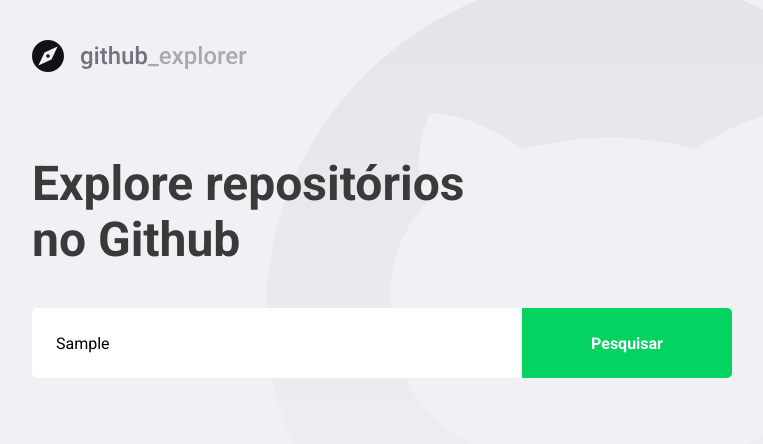
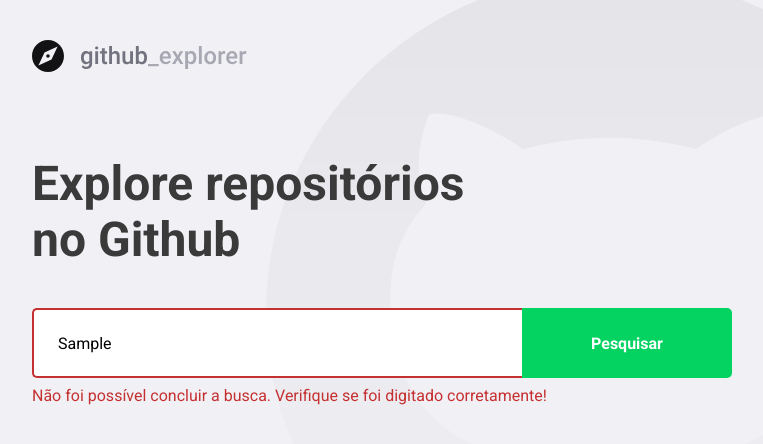
Before and after one commit to RafaelGSantana/github-explorer-react-typescript, a React (Create React App) app: page / in a window 1280 px wide. Both pictures are taken after typing "Sample" into the empty fields and a click on the button "Pesquisar". Shown: the top 444 px of the page, without its empty margins (148-911 px from the left). Built offline with nearby package versions, Linux system fonts and the light colour scheme; no server answers.

Commit message:
Lidando com erros

```diff
--- a/package.json
+++ b/package.json
@@ -43,7 +43,6 @@
     "@types/react-router-dom": "^5.1.5",
     "@typescript-eslint/eslint-plugin": "^2.34.0",
     "@typescript-eslint/parser": "^2.34.0",
-    "eslint": "^7.0.0",
     "eslint-config-airbnb": "^18.1.0",
     "eslint-config-prettier": "^6.11.0",
     "eslint-import-resolver-typescript": "^2.0.0",
--- a/src/pages/Dashboard/index.tsx
+++ b/src/pages/Dashboard/index.tsx
@@ -5,7 +5,7 @@
 
 import logoImg from '../../assets/logo.svg';
 
-import { Title, Form, Repositories } from './styles';
+import { Title, Form, Repositories, Error } from './styles';
 
 interface Repository {
   full_name: string;
@@ -18,21 +18,31 @@
 
 const Dashboard: React.FC = () => {
   const [newRepo, setNewRepo] = useState('');
+  const [inputError, setInputError] = useState('');
   const [repositories, setRepositories] = useState<Repository[]>([]);
 
-  // Adição de um novo repositório
   async function handleAddRepository(
     event: FormEvent<HTMLFormElement>,
   ): Promise<void> {
     event.preventDefault();
-    // Consumir Api do Github
-    const response = await api.get<Repository>(`repos/${newRepo}`);
 
-    // Salvar novo repositório no estado
-    const repository = response.data;
+    if (!newRepo) {
+      setInputError('Digite: autor/nome do repositório!');
+      return;
+    }
+    try {
+      const response = await api.get<Repository>(`repos/${newRepo}`);
 
-    setRepositories([...repositories, repository]);
-    setNewRepo('');
+      const repository = response.data;
+
+      setRepositories([...repositories, repository]);
+      setNewRepo('');
+      setInputError('');
+    } catch (err) {
+      setInputError(
+        'Não foi possível concluir a busca. Verifique se foi digitado corretamente!',
+      );
+    }
   }
 
   return (
@@ -40,7 +50,7 @@
       <img src={logoImg} alt="Github Explorer" />
       <Title>Explore repositórios no Github</Title>
 
-      <Form onSubmit={handleAddRepository}>
+      <Form hasError={!!inputError} onSubmit={handleAddRepository}>
         <input
           value={newRepo}
           onChange={(e) => setNewRepo(e.target.value)}
@@ -48,6 +58,8 @@
         />
         <button type="submit">Pesquisar</button>
       </Form>
+
+      {inputError && <Error>{inputError}</Error>}
 
       <Repositories>
         {repositories.map((repository) => (
--- a/src/pages/Dashboard/styles.ts
+++ b/src/pages/Dashboard/styles.ts
@@ -1,5 +1,9 @@
-import styled from 'styled-components';
+import styled, { css } from 'styled-components';
 import { shade } from 'polished';
+
+interface FormProps {
+  hasError: boolean;
+}
 
 export const Title = styled.h1`
   font-size: 48px;
@@ -9,7 +13,7 @@
   margin-top: 80px;
 `;
 
-export const Form = styled.form`
+export const Form = styled.form<FormProps>`
   margin-top: 40px;
   max-width: 700px;
 
@@ -21,6 +25,14 @@
     padding: 0 24px;
     border: 0;
     border-radius: 5px 0 0 5px;
+    border: 2px solid #fff;
+    border-right: 0;
+
+    ${(props) =>
+      props.hasError &&
+      css`
+        border-color: #c53030;
+      `}
 
     &::placeholder {
       color: #a8a8b3;
@@ -95,3 +107,9 @@
     color: #cbcbd6;
   }
 `;
+
+export const Error = styled.span`
+  display: block;
+  color: #c53030;
+  margin-top: 8px;
+`;
```
Also changed, not shown: 1 other file (tests, documents, lock files or other folders).
